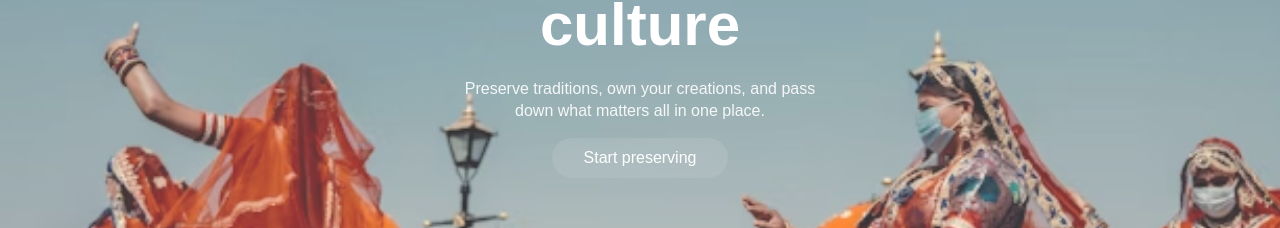
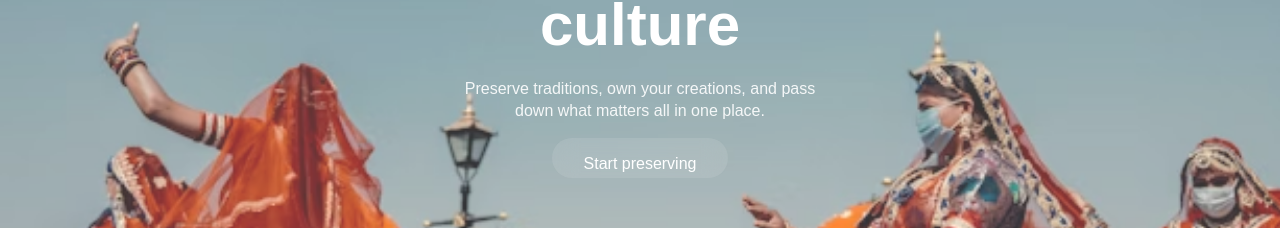
Before and after one commit to Auvra-Inc/Auvra-Website, a React (Vite) app: page / in a window 1280 px wide. Shown: the part 425-653 px from the top of the page. Built offline with nearby package versions, Linux system fonts and the light colour scheme; a web font is replaced by a local one.

Commit message:
fixed herobutton

```diff
--- a/src/hero.jsx
+++ b/src/hero.jsx
@@ -60,7 +60,7 @@ const Hero = () => {
         </p>
 
         {/* UPDATED: Glassmorphism CTA Button */}
-        <button className="px-8  rounded-full bg-white/10 h-[40.1px] backdrop-blur-md text-white text-md font-medium hover:bg-white/20 transition-all ">
+        <button className="px-8 py-3.5 rounded-full bg-white/10 h-[40.1px] backdrop-blur-md text-white text-md font-medium hover:bg-white/20 transition-all ">
           Start preserving
         </button>
       </main>
```
